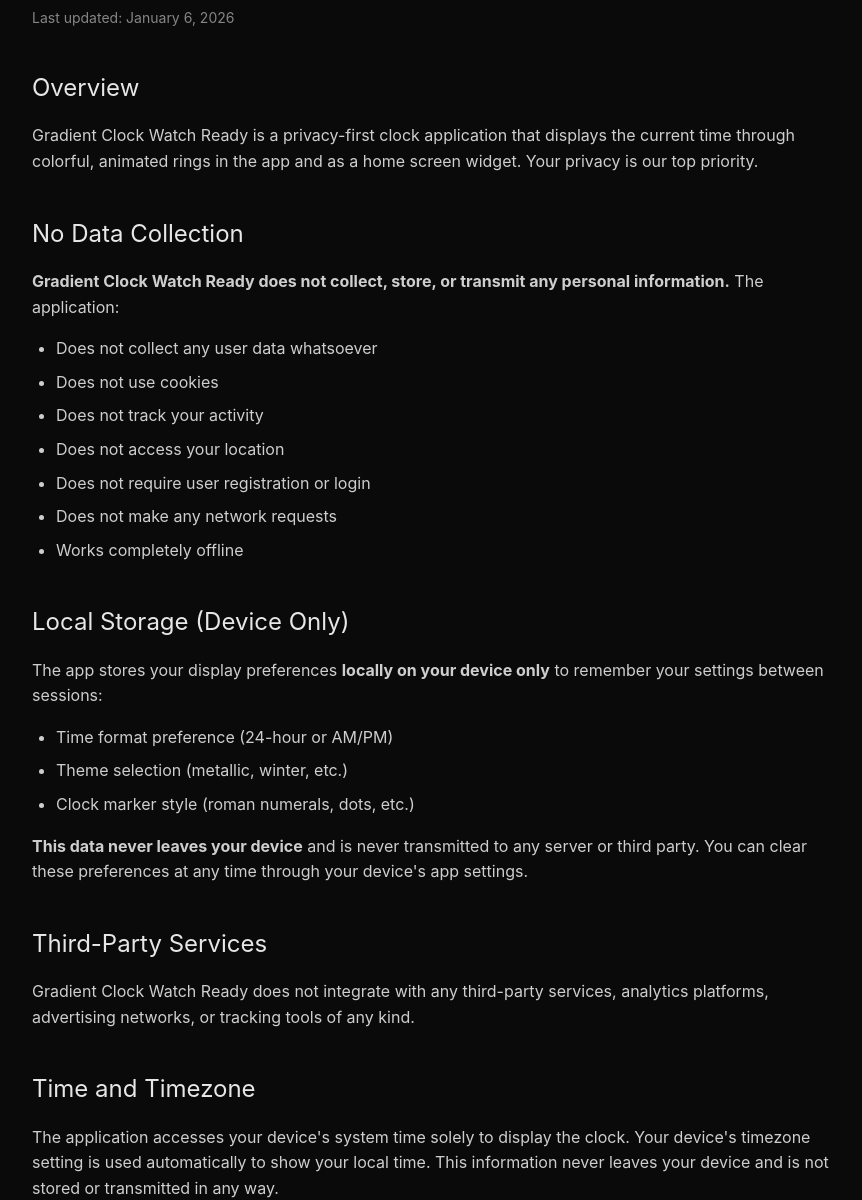
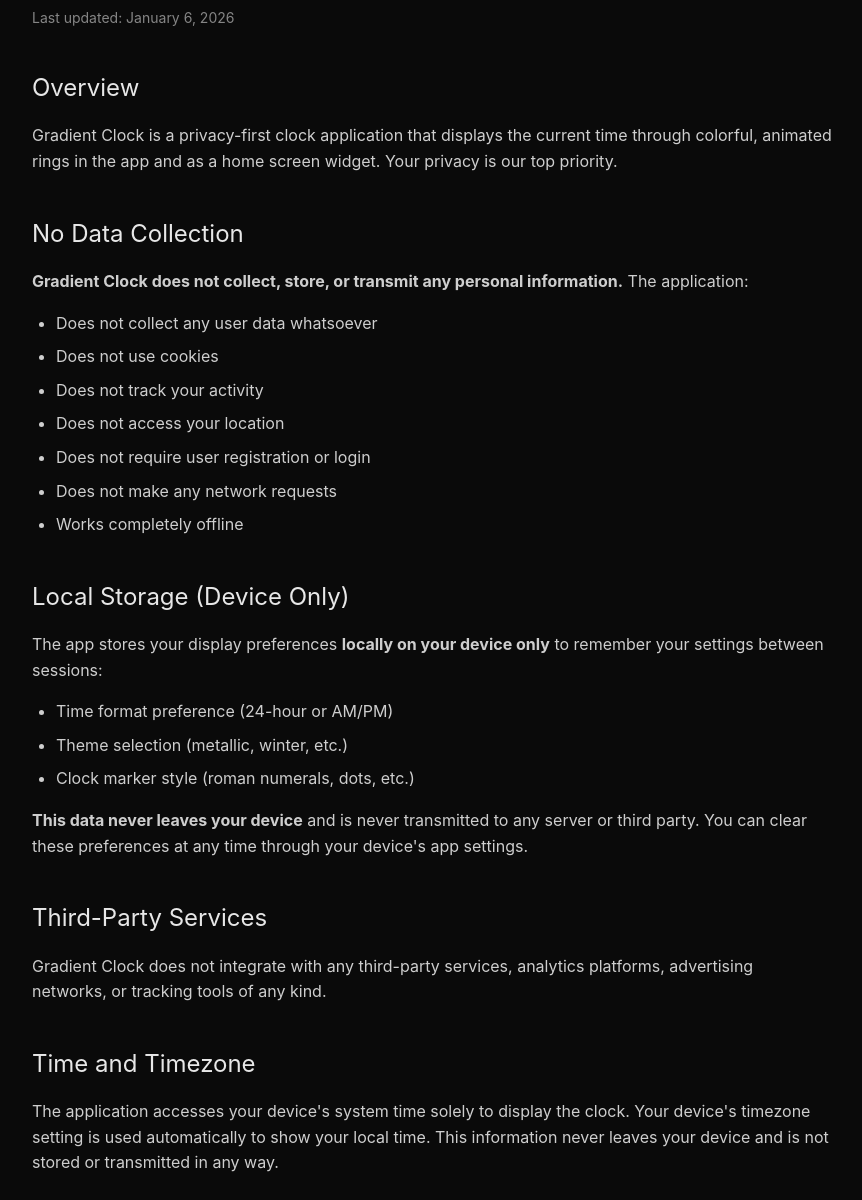
Before and after one commit to ReyMelin/Gradient-Clock-Play-Ready, a website: page docs/privacy.html in a window 1280 px wide. Shown: the part 101-1301 px from the top of the page, without its empty margins (208-1070 px from the left). Drawn offline with Linux system fonts and the light colour scheme.

Commit message:
Revert "Rebrand application from "Gradient Clock" to "Gradient Clock Watch Ready""

```diff
--- a/capacitor.config.json
+++ b/capacitor.config.json
@@ -1,6 +1,6 @@
 {
   "appId": "com.reymelin.gradientclock",
-  "appName": "Gradient Clock Watch Ready",
+  "appName": "Gradient Clock",
   "webDir": "docs",
   "server": { "androidScheme": "https" }
 }
--- a/docs/privacy.html
+++ b/docs/privacy.html
@@ -3,7 +3,7 @@
 <head>
     <meta charset="UTF-8">
     <meta name="viewport" content="width=device-width, initial-scale=1.0">
-    <title>Privacy Policy - Gradient Clock Watch Ready</title>
+    <title>Privacy Policy - Gradient Clock</title>
     <style>
         * {
             margin: 0;
@@ -93,10 +93,10 @@
         <p class="last-updated">Last updated: January 6, 2026</p>
 
         <h2>Overview</h2>
-        <p>Gradient Clock Watch Ready is a privacy-first clock application that displays the current time through colorful, animated rings in the app and as a home screen widget. Your privacy is our top priority.</p>
+        <p>Gradient Clock is a privacy-first clock application that displays the current time through colorful, animated rings in the app and as a home screen widget. Your privacy is our top priority.</p>
 
         <h2>No Data Collection</h2>
-        <p><strong>Gradient Clock Watch Ready does not collect, store, or transmit any personal information.</strong> The application:</p>
+        <p><strong>Gradient Clock does not collect, store, or transmit any personal information.</strong> The application:</p>
         <ul>
             <li>Does not collect any user data whatsoever</li>
             <li>Does not use cookies</li>
@@ -117,7 +117,7 @@
         <p><strong>This data never leaves your device</strong> and is never transmitted to any server or third party. You can clear these preferences at any time through your device's app settings.</p>
 
         <h2>Third-Party Services</h2>
-        <p>Gradient Clock Watch Ready does not integrate with any third-party services, analytics platforms, advertising networks, or tracking tools of any kind.</p>
+        <p>Gradient Clock does not integrate with any third-party services, analytics platforms, advertising networks, or tracking tools of any kind.</p>
 
         <h2>Time and Timezone</h2>
         <p>The application accesses your device's system time solely to display the clock. Your device's timezone setting is used automatically to show your local time. This information never leaves your device and is not stored or transmitted in any way.</p>
```
Also changed, not shown: docs/index.html (+1 -1 lines), package.json (+5 -5 lines), test_preferences.html (+2 -2 lines), README.md, 1 other file.
